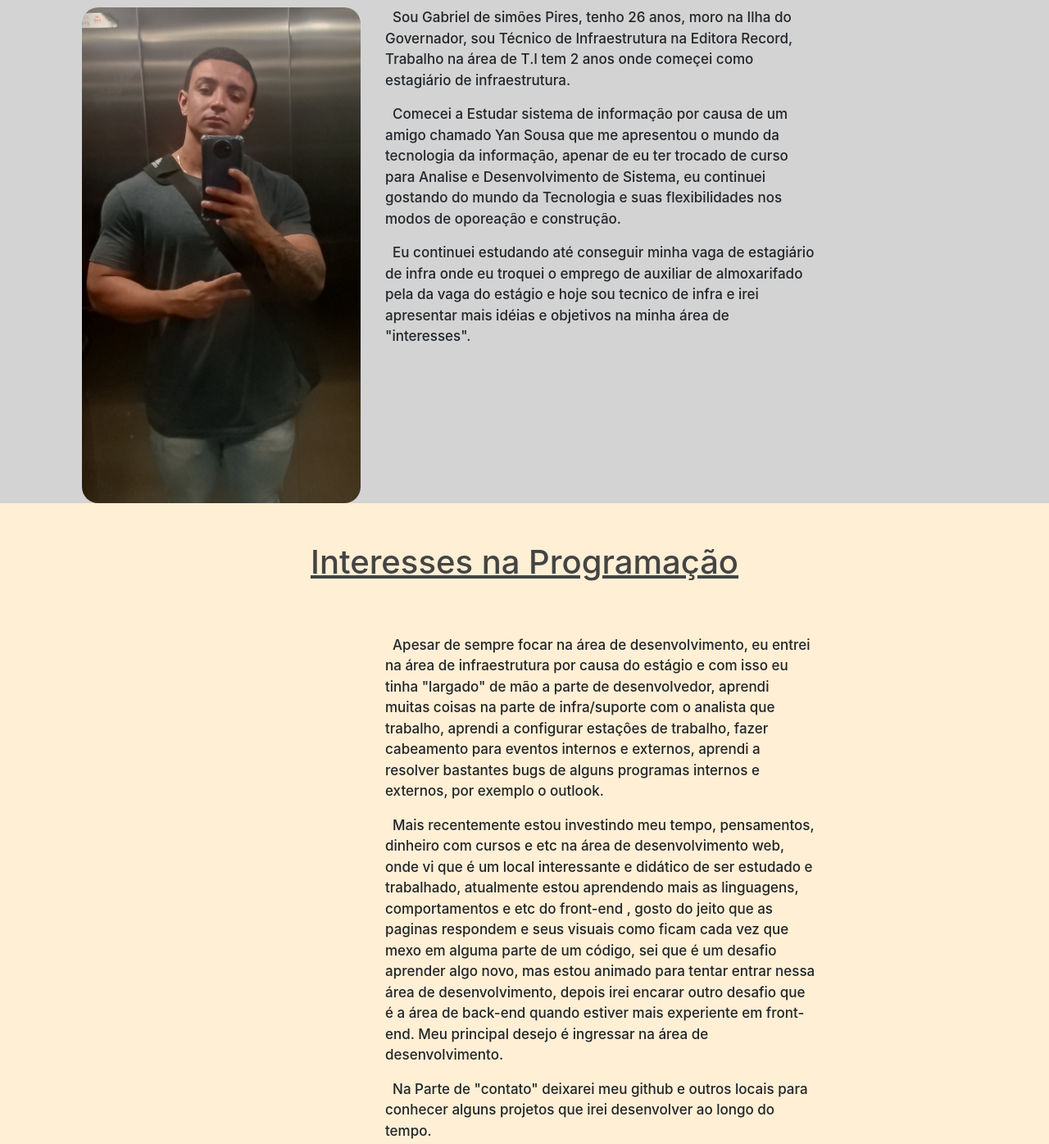
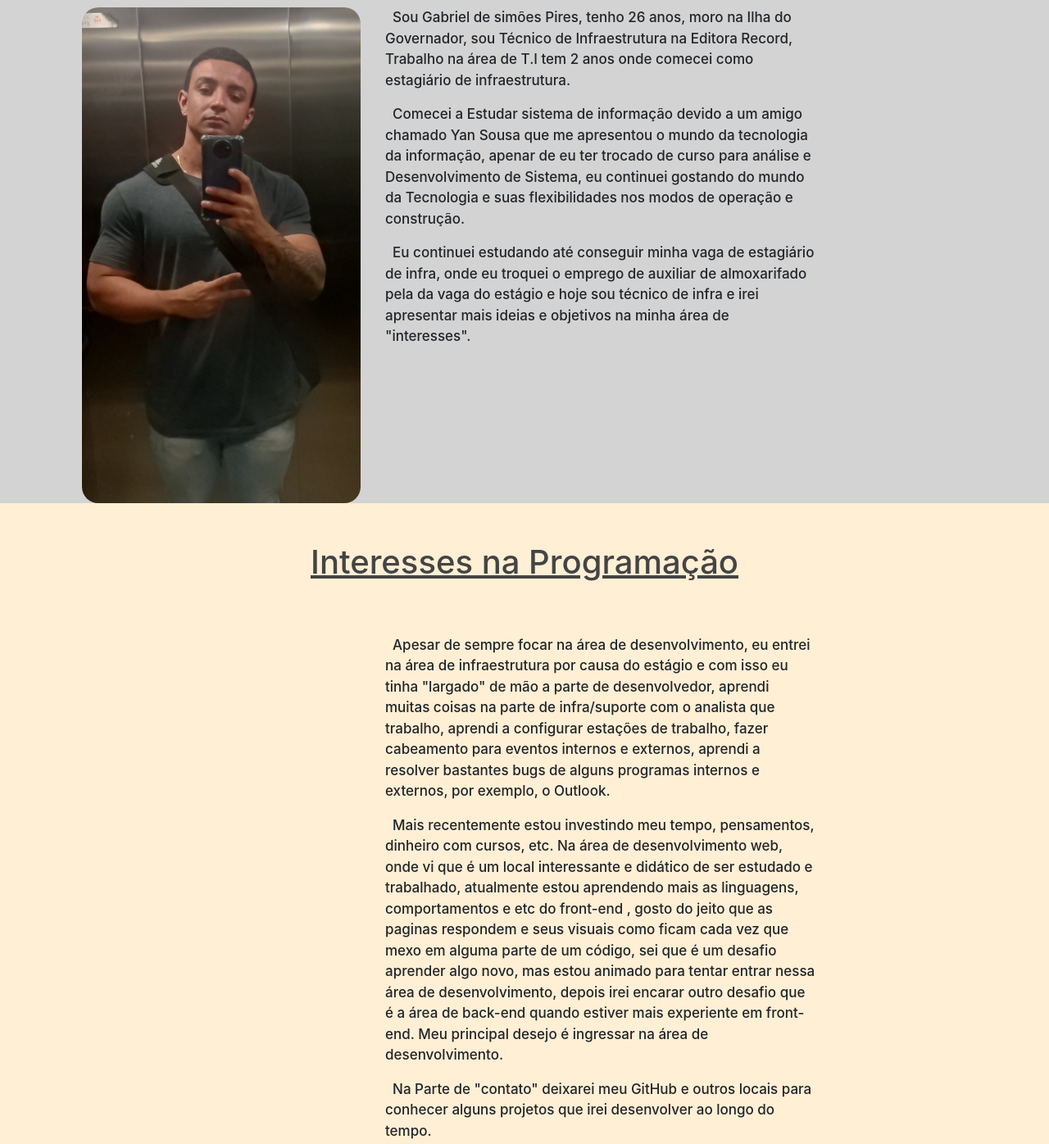
Before and after one commit to GabrielSimoesPires/MeuPortifolio, a plain HTML site: page index.html in a window 1280 px wide. Shown: the part 200-1596 px from the top of the page at 82% size. Drawn offline with nearby package versions, Linux system fonts and the light colour scheme; a script that the page names is missing.

Commit message:
atualização do site dia 17/12/23 , correção ortografica

```diff
--- a/index.html
+++ b/index.html
@@ -61,14 +61,14 @@
                 <div class="col-md-6">
                     <p>&nbsp; Sou Gabriel de simões Pires, tenho 26 anos, moro na Ilha do Governador, sou Técnico de
                         Infraestrutura na Editora Record, Trabalho
-                        na área de T.I tem 2 anos onde começei como estagiário de infraestrutura.</p>
-                    <p>&nbsp; Comecei a Estudar sistema de informação por causa de um amigo chamado Yan Sousa que me
+                        na área de T.I tem 2 anos onde comecei como estagiário de infraestrutura.</p>
+                    <p>&nbsp; Comecei a Estudar sistema de informação devido a um amigo chamado Yan Sousa que me
                         apresentou o mundo da tecnologia da informação, apenar de eu ter trocado
-                        de curso para Analise e Desenvolvimento de Sistema, eu continuei gostando do mundo da Tecnologia
-                        e suas flexibilidades nos modos de oporeação e construção.</p>
-                    <p>&nbsp; Eu continuei estudando até conseguir minha vaga de estagiário de infra onde eu troquei o
+                        de curso para análise e Desenvolvimento de Sistema, eu continuei gostando do mundo da Tecnologia
+                        e suas flexibilidades nos modos de operação e construção.</p>
+                    <p>&nbsp; Eu continuei estudando até conseguir minha vaga de estagiário de infra, onde eu troquei o
                         emprego de auxiliar de almoxarifado
-                        pela da vaga do estágio e hoje sou tecnico de infra e irei apresentar mais idéias e objetivos na
+                        pela da vaga do estágio e hoje sou técnico de infra e irei apresentar mais ideias e objetivos na
                         minha área de "interesses".</p>
                 </div>
             </div>
@@ -86,10 +86,10 @@
                     <p>&nbsp; Apesar de sempre focar na área de desenvolvimento, eu entrei na área de infraestrutura por
                         causa do estágio e com isso eu tinha "largado" de mão a parte de desenvolvedor,
                         aprendi muitas coisas na parte de infra/suporte com o analista que trabalho, aprendi a
-                        configurar estaçôes de trabalho, fazer cabeamento para eventos internos e externos,
-                        aprendi a resolver bastantes bugs de alguns programas internos e externos, por exemplo o
-                        outlook.</p>
-                    <p>&nbsp; Mais recentemente estou investindo meu tempo, pensamentos, dinheiro com cursos e etc na
+                        configurar estações de trabalho, fazer cabeamento para eventos internos e externos,
+                        aprendi a resolver bastantes bugs de alguns programas internos e externos, por exemplo, o
+                        Outlook.</p>
+                    <p>&nbsp; Mais recentemente estou investindo meu tempo, pensamentos, dinheiro com cursos, etc. Na
                         área de desenvolvimento web, onde vi que é um local interessante e didático de ser estudado e
                         trabalhado,
                         atualmente estou aprendendo mais as linguagens, comportamentos e etc do front-end , gosto do
@@ -99,7 +99,7 @@
                         desenvolvimento, depois irei encarar outro desafio que é a área de back-end quando estiver mais
                         experiente em front-end.
                         Meu principal desejo é ingressar na área de desenvolvimento. </p>
-                    <p>&nbsp; Na Parte de "contato" deixarei meu github e outros locais para conhecer alguns projetos
+                    <p>&nbsp; Na Parte de "contato" deixarei meu GitHub e outros locais para conhecer alguns projetos
                         que irei desenvolver ao longo do tempo.</p>
                 </div>
             </div>
```
